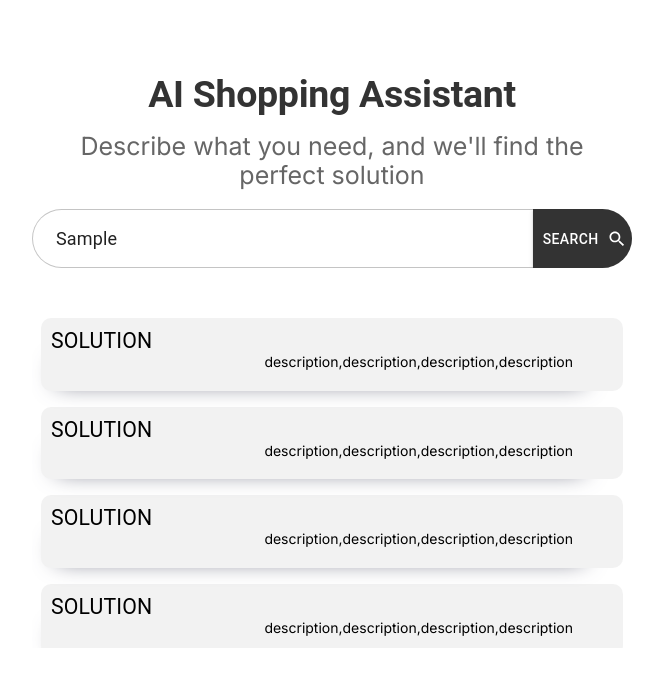
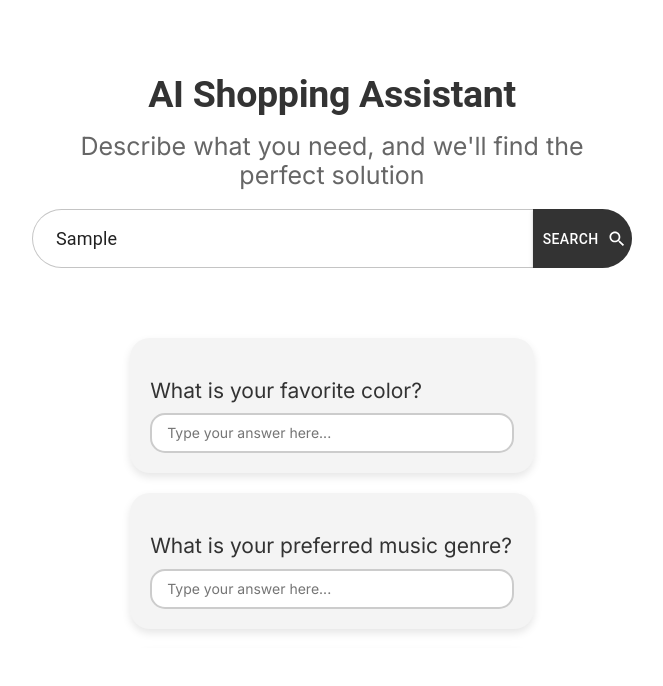
Before and after one commit to kryczkal/AiBuy, a React app in the folder frontend/: page /search in a window 1280 px wide. Both pictures are taken after typing "Sample" into the empty fields and a click on the button "SEARCH". Shown: the top 686 px of the page, without its empty margins (308-971 px from the left). Built offline with nearby package versions, Linux system fonts and the light colour scheme.

Commit message:
Add usage of question component and passing data to parent element

```diff
--- a/frontend/src/components/QuestionComponent/QuestionComponent.tsx
+++ b/frontend/src/components/QuestionComponent/QuestionComponent.tsx
@@ -3,11 +3,13 @@ import './QuestionComponent.scss';
 
 interface QuestionComponentProps {
   question: string;
-  onAnswerChange: (answer: string) => void; // callback to pass answer to the parent
+  onAnswerChange: (answer: string) => void;
+  onAnswerSubmit: (question: string, answer: string) => void;
 }
 
-const QuestionComponent: React.FC<QuestionComponentProps> = ({ question, onAnswerChange }) => {
+const QuestionComponent: React.FC<QuestionComponentProps> = ({ question, onAnswerChange, onAnswerSubmit }) => {
   const [answer, setAnswer] = useState('');
+  const [visibility, setVisibility] = useState(true);
 
   const handleInputChange = (event: React.ChangeEvent<HTMLInputElement>) => {
     const newAnswer = event.target.value;
@@ -15,18 +17,31 @@ const QuestionComponent: React.FC<QuestionComponentProps> = ({ question, onAnswe
     onAnswerChange(newAnswer);
   };
 
-  return (
-    <div className="question-container">
+  const handleSubmit = (event: React.KeyboardEvent<HTMLInputElement>) => {
+    if (event.key === 'Enter') {
+      event.preventDefault();
+      if (answer) {
+        onAnswerSubmit(question, answer);
+        setVisibility(false);
+      }
+    }
+  };
+
+  return visibility ? (
+    <article className="question-container">
       <p className="question">{question}</p>
       <input
         className="answer-input"
         type="text"
         value={answer}
+        id={question}
         onChange={handleInputChange}
         placeholder="Type your answer here..."
+        required
+        onKeyDown={handleSubmit}
       />
-    </div>
-  );
+    </article>
+  ) : null;
 };
 
 export default QuestionComponent;
--- a/frontend/src/components/SearchComponents/FloatingComponents.tsx
+++ b/frontend/src/components/SearchComponents/FloatingComponents.tsx
@@ -1,28 +1,82 @@
-import React from 'react';
-
+import React, { useState } from 'react';
 import './Flotat-in.scss';
 import Stack from '@mui/material/Stack';
 import Box from '@mui/material/Box/Box';
 
 import { Result } from '../Result/Result';
+import QuestionComponent from '../QuestionComponent/QuestionComponent';
+import { ProcessQueryResult } from '../../models/ProcessQueryResult';
 
 interface FloatingComponentsProps {
-  results: Object[];
   animationKey: number;
 }
 
-const FloatingComponents: React.FC<FloatingComponentsProps> = ({ results, animationKey }) => {
+const FloatingComponents: React.FC<FloatingComponentsProps> = ({ animationKey }) => {
+  const mockResult: ProcessQueryResult = {
+    status: 'success',
+    questions: [
+      'What is your favorite color?',
+      'What is your preferred music genre?',
+      'What kind of activities do you enjoy?',
+    ],
+    components: [
+      {
+        itemName: 'Noise-Cancelling Headphones',
+        itemDesc: 'Immerse yourself in your favorite music or podcasts without distractions.',
+        itemImgUrl: 'https://example.com/headphones.jpg',
+      },
+      {
+        itemName: 'Smart Speaker',
+        itemDesc: 'Control your smart home devices, play music, and get answers with voice commands.',
+        itemImgUrl: 'https://example.com/speaker.jpg',
+      },
+      {
+        itemName: 'Fitness Tracker',
+        itemDesc: 'Track your steps, heart rate, and sleep patterns to stay active and healthy.',
+        itemImgUrl: 'https://example.com/tracker.jpg',
+      },
+    ],
+  };
+  // Add more search results with different questions and items
+  const isValidPrompt = false;
+  const [result, setResults] = useState<ProcessQueryResult>(mockResult);
+  const [jsonData, setJsonData] = useState({});
+
+  const handleQuestionSubmit = (question, answer) => {
+    const updatedJsonData = { ...jsonData };
+    updatedJsonData[question] = answer; // Use question as key
+    setJsonData(updatedJsonData);
+    console.log('JSON Data:', updatedJsonData); // Update and log the JSON object
+  };
+  const handleAnswerSubmit = (question: string, answer: string ) => {
+    // setAnswers([...answers, answer]); // Update answers array with the submitted answer
+    console.log('Submitted Answer:', answer, 'and questions:', question); // Optionally log the answer for debugging or further processing
+  };
+
   return (
-    <Box className={'results'}>
+    <Box className="results">
       <Stack spacing={2}>
-        {results.map((component, index) => (
-          <Result
-            key={index}
-            index={index}
-            name={'SOLUTION'}
-            description={'description,description,description,description'}
-          />
-        ))}
+        {isValidPrompt &&
+          result.components.map((component, index) => (
+            <Result
+              key={index}
+              index={index}
+              name="SOLUTION"
+              description="description,description,description,description"
+            />
+          ))}
+        {!isValidPrompt && (
+          <form >
+            {result.questions.map((question) => (
+              <QuestionComponent
+                key={1} // Use question.id for unique key if available
+                question={question}
+                onAnswerChange={() => {}}
+                onAnswerSubmit={handleAnswerSubmit}
+              />
+            ))}
+          </form>
+        )}
       </Stack>
     </Box>
   );
--- a/frontend/src/components/SearchComponents/Flotat-in.scss
+++ b/frontend/src/components/SearchComponents/Flotat-in.scss
@@ -12,6 +12,7 @@
 .MuiStack-root {
   margin-top: 3rem;
   width: 97%;
+  align-items: center;
 
 }
 
--- /dev/null
+++ b/frontend/src/models/QuestionFormInput.ts
@@ -0,0 +1,4 @@
+export interface QuestionFormInput {
+    question: string[];
+    answer: string[];
+}
--- a/frontend/src/pages/App/App.tsx
+++ b/frontend/src/pages/App/App.tsx
@@ -2,7 +2,6 @@ import { Route, Routes, Navigate, BrowserRouter } from 'react-router-dom';
 import React from 'react';
 
 import NotFound from '../NotFound/NotFound';
-import QuestionComponentTest from '../TestPages/QuestionComponentTest';
 import ItemRecommendationBoxTest from '../TestPages/ItemRecommendationBoxTest';
 import Layout from '../Layout/Layout';
 import './App.scss';
@@ -20,7 +19,6 @@ const App = () => {
             <Route path="/" element={<Navigate to="/search" />} />
             <Route path="/search" element={<SearchPage />} />
             // Test pages
-            <Route path="/testQuestionComp" element={<QuestionComponentTest />} />
             <Route path="/testItemRecBox" element={<ItemRecommendationBoxTest />} />
             <Route path="/testing" element={<RefreshTestingPage />} />
             <Route path="*" element={<NotFound />} />
--- a/frontend/src/pages/SearchPage/SearchPage.tsx
+++ b/frontend/src/pages/SearchPage/SearchPage.tsx
@@ -7,24 +7,10 @@ import SearchForm from 'src/components/SearchForm/SearchForm';
 import FloatingComponents from 'src/components/SearchComponents/FloatingComponents';
 import HeaderWrapper from 'src/components/HeaderWrapper/HeaderWrapper';
 
-const mockResults = [
-  new Object(),
-  new Object(),
-  new Object(),
-  new Object(),
-  new Object(),
-  new Object(),
-  new Object(),
-  new Object(),
-  new Object(),
-  new Object(),
-  new Object(),
-  new Object(),
-];
+
 
 const SearchPage: React.FC = () => {
   const [problem, setProblem] = useState('');
-  const [results, setResults] = useState<Object[]>(mockResults);
   const [isDisplayingComps, setIsDisplayingComps] = useState(false);
   const [animationKey, setAnimationKey] = useState(0);
 
@@ -44,7 +30,7 @@ const SearchPage: React.FC = () => {
           description="Describe what you need, and we'll find the perfect solution"
         />
         <SearchForm problem={problem} onProblemChange={(e) => setProblem(e.target.value)} onSubmit={handleSubmit} />
-        {isDisplayingComps && <FloatingComponents results={results} animationKey={animationKey} />}
+        {isDisplayingComps && <FloatingComponents animationKey={animationKey} />}
       </FloatingComponent>
     </CenteredComponent>
   );
--- a/frontend/src/pages/TestPages/QuestionComponentTest.tsx
+++ b/frontend/src/pages/TestPages/QuestionComponentTest.tsx
@@ -1,7 +1,7 @@
-import QuestionComponent from '../../components/QuestionComponent/QuestionComponent';
-
-const QuestionComponentTest = () => {
-  return <QuestionComponent question={'Test Question'} onAnswerChange={(answer: string) => console} />;
-};
-
-export default QuestionComponentTest;
+// import QuestionComponent from '../../components/QuestionComponent/QuestionComponent';
+//
+// const QuestionComponentTest = () => {
+//   return <QuestionComponent question={'Test Question'} onAnswerChange={(answer: string) => console} />;
+// };
+//
+// export default QuestionComponentTest;
```
